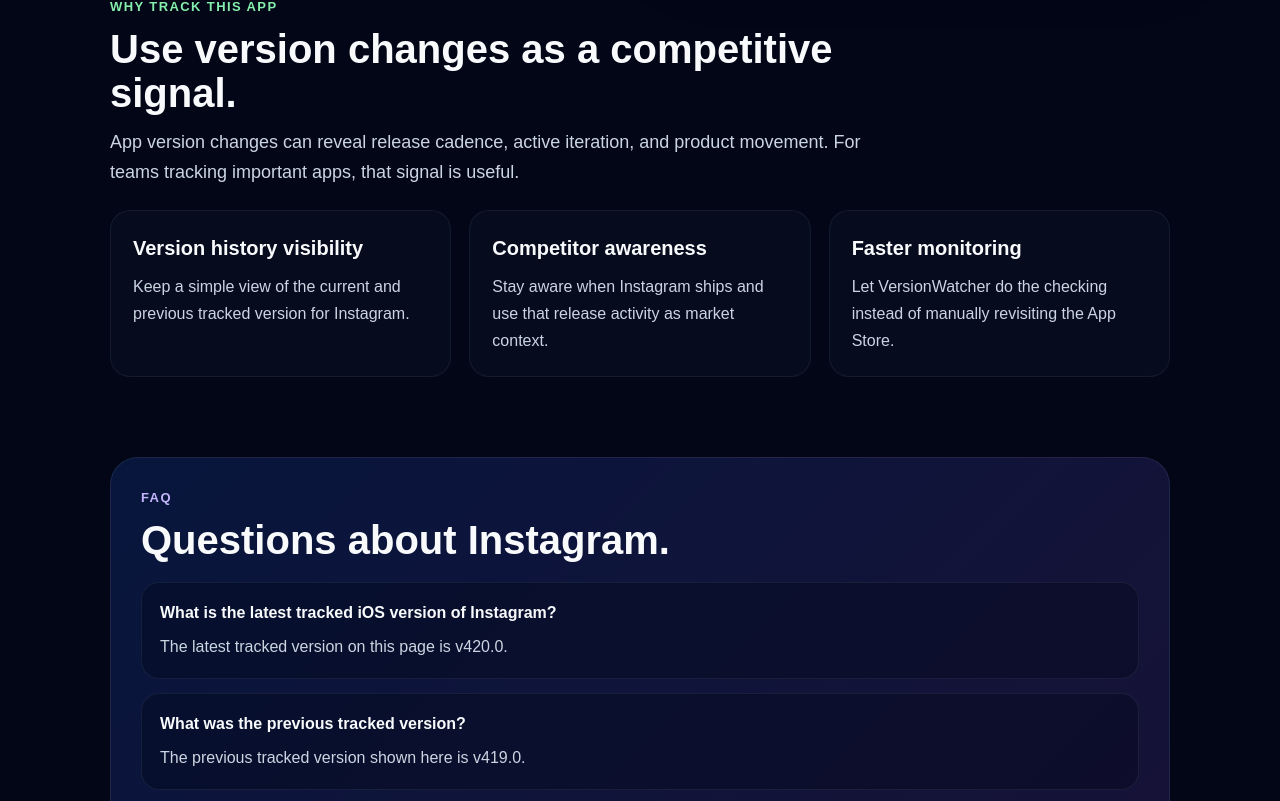
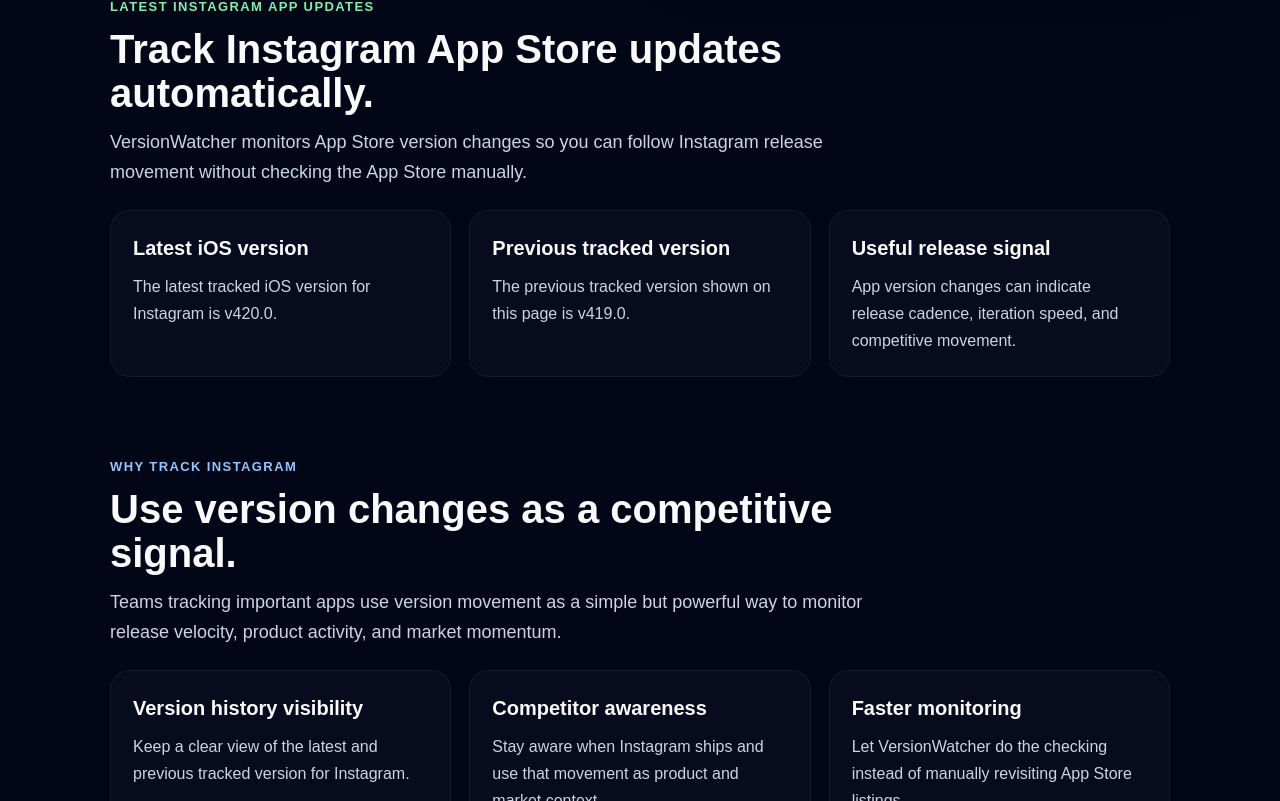
Before and after one commit to dasaa-ai/versionwatcher, a Next.js app: page /apps/instagram in a window 1280 px wide. Shown: the part 799-1600 px from the top of the page. Built offline with nearby package versions, Linux system fonts and the light colour scheme.

Commit message:
Improve dynamic app page SEO content

```diff
--- a/app/apps/[app]/page.tsx
+++ b/app/apps/[app]/page.tsx
@@ -75,6 +75,198 @@
     summary:
       "Follow Notion App Store releases and use version changes as a signal for SaaS product movement and iteration speed.",
   },
+  {
+    slug: "youtube",
+    name: "YouTube",
+    developer: "Google",
+    category: "Photo & Video",
+    latestVersion: "19.10",
+    previousVersion: "19.09",
+    releaseDate: "March 2026",
+    appStoreId: "544007664",
+    summary:
+      "Track YouTube App Store version changes and monitor release activity from one of the most widely used video apps.",
+  },
+  {
+    slug: "tiktok",
+    name: "TikTok",
+    developer: "TikTok Ltd.",
+    category: "Entertainment",
+    latestVersion: "38.7.0",
+    previousVersion: "38.6.0",
+    releaseDate: "March 2026",
+    appStoreId: "835599320",
+    summary:
+      "Track TikTok App Store updates automatically and stay aware of release cadence across a major consumer social app.",
+  },
+  {
+    slug: "telegram",
+    name: "Telegram Messenger",
+    developer: "Telegram FZ-LLC",
+    category: "Social Networking",
+    latestVersion: "10.9",
+    previousVersion: "10.8",
+    releaseDate: "March 2026",
+    appStoreId: "686449807",
+    summary:
+      "Track Telegram version history and App Store updates to monitor release patterns in messaging and social categories.",
+  },
+  {
+    slug: "discord",
+    name: "Discord",
+    developer: "Discord, Inc.",
+    category: "Social Networking",
+    latestVersion: "221.0",
+    previousVersion: "220.0",
+    releaseDate: "March 2026",
+    appStoreId: "985746746",
+    summary:
+      "Monitor Discord iOS app version changes and follow release movement across a major community platform.",
+  },
+  {
+    slug: "slack",
+    name: "Slack",
+    developer: "Slack Technologies, Inc.",
+    category: "Business",
+    latestVersion: "24.03.10",
+    previousVersion: "24.02.20",
+    releaseDate: "March 2026",
+    appStoreId: "618783545",
+    summary:
+      "Track Slack App Store updates and use version changes as a signal for business software release cadence.",
+  },
+  {
+    slug: "reddit",
+    name: "Reddit",
+    developer: "reddit",
+    category: "News",
+    latestVersion: "2026.10.0",
+    previousVersion: "2026.09.0",
+    releaseDate: "March 2026",
+    appStoreId: "1064216828",
+    summary:
+      "Monitor Reddit App Store releases and track version changes in a major content and community platform.",
+  },
+  {
+    slug: "twitter",
+    name: "X",
+    developer: "X Corp.",
+    category: "News",
+    latestVersion: "10.35",
+    previousVersion: "10.34",
+    releaseDate: "March 2026",
+    appStoreId: "333903271",
+    summary:
+      "Track X app updates automatically and monitor release cadence across a major social and news platform.",
+  },
+  {
+    slug: "facebook",
+    name: "Facebook",
+    developer: "Meta Platforms, Inc.",
+    category: "Social Networking",
+    latestVersion: "501.0",
+    previousVersion: "500.0",
+    releaseDate: "March 2026",
+    appStoreId: "284882215",
+    summary:
+      "Track Facebook version changes and follow App Store release movement across one of the largest social apps.",
+  },
+  {
+    slug: "gmail",
+    name: "Gmail - Email by Google",
+    developer: "Google",
+    category: "Productivity",
+    latestVersion: "6.0.240",
+    previousVersion: "6.0.239",
+    releaseDate: "March 2026",
+    appStoreId: "422689480",
+    summary:
+      "Monitor Gmail App Store updates and stay aware of release changes in a major productivity app.",
+  },
+  {
+    slug: "google-maps",
+    name: "Google Maps",
+    developer: "Google",
+    category: "Navigation",
+    latestVersion: "24.10",
+    previousVersion: "24.09",
+    releaseDate: "March 2026",
+    appStoreId: "585027354",
+    summary:
+      "Track Google Maps version history and App Store updates to follow a major navigation product.",
+  },
+  {
+    slug: "amazon",
+    name: "Amazon Shopping",
+    developer: "AMZN Mobile LLC",
+    category: "Shopping",
+    latestVersion: "25.6.0",
+    previousVersion: "25.5.0",
+    releaseDate: "March 2026",
+    appStoreId: "297606951",
+    summary:
+      "Monitor Amazon Shopping app updates and track release activity in one of the largest commerce apps.",
+  },
+  {
+    slug: "uber",
+    name: "Uber",
+    developer: "Uber Technologies, Inc.",
+    category: "Travel",
+    latestVersion: "3.610.100",
+    previousVersion: "3.609.100",
+    releaseDate: "March 2026",
+    appStoreId: "368677368",
+    summary:
+      "Track Uber iOS app version changes and stay aware of release movement in transportation and mobility.",
+  },
+  {
+    slug: "airbnb",
+    name: "Airbnb",
+    developer: "Airbnb, Inc.",
+    category: "Travel",
+    latestVersion: "24.11",
+    previousVersion: "24.10",
+    releaseDate: "March 2026",
+    appStoreId: "401626263",
+    summary:
+      "Monitor Airbnb App Store updates and follow release cadence across a major travel platform.",
+  },
+  {
+    slug: "dropbox",
+    name: "Dropbox: Files & Photos",
+    developer: "Dropbox, Inc.",
+    category: "Productivity",
+    latestVersion: "390.2",
+    previousVersion: "390.1",
+    releaseDate: "March 2026",
+    appStoreId: "327630330",
+    summary:
+      "Track Dropbox version changes and monitor release movement in a widely used file and productivity app.",
+  },
+  {
+    slug: "paypal",
+    name: "PayPal",
+    developer: "PayPal, Inc.",
+    category: "Finance",
+    latestVersion: "8.59.0",
+    previousVersion: "8.58.0",
+    releaseDate: "March 2026",
+    appStoreId: "283646709",
+    summary:
+      "Monitor PayPal iOS version changes and stay aware of release cadence in a major payments app.",
+  },
+  {
+    slug: "zoom",
+    name: "ZOOM Cloud Meetings",
+    developer: "Zoom Communications, Inc.",
+    category: "Business",
+    latestVersion: "6.0.1",
+    previousVersion: "6.0.0",
+    releaseDate: "March 2026",
+    appStoreId: "546505307",
+    summary:
+      "Track Zoom App Store updates and monitor business software release activity automatically.",
+  },
 ];
 
 function getApp(slug: string) {
@@ -96,6 +288,7 @@
   if (!entry) {
     return {
       title: "App not found | VersionWatcher",
+      description: "The requested app page could not be found.",
     };
   }
 
@@ -236,7 +429,7 @@
                 maxWidth: 760,
               }}
             >
-              {entry.name} latest iOS version tracker.
+              {entry.name} iOS app version history and update tracker.
             </h1>
 
             <p
@@ -379,7 +572,69 @@
                 letterSpacing: 1.4,
               }}
             >
-              Why track this app
+              Latest {entry.name} app updates
+            </div>
+
+            <h2
+              style={{
+                fontSize: 40,
+                fontWeight: 900,
+                lineHeight: 1.1,
+                margin: "0 0 12px",
+              }}
+            >
+              Track {entry.name} App Store updates automatically.
+            </h2>
+
+            <p
+              style={{
+                color: "#cbd5e1",
+                fontSize: 18,
+                lineHeight: 1.7,
+              }}
+            >
+              VersionWatcher monitors App Store version changes so you can follow {entry.name} release
+              movement without checking the App Store manually.
+            </p>
+          </div>
+
+          <div className="grid3">
+            <div className="card">
+              <div className="cardTitle">Latest iOS version</div>
+              <div className="cardText">
+                The latest tracked iOS version for {entry.name} is v{entry.latestVersion}.
+              </div>
+            </div>
+
+            <div className="card">
+              <div className="cardTitle">Previous tracked version</div>
+              <div className="cardText">
+                The previous tracked version shown on this page is v{entry.previousVersion}.
+              </div>
+            </div>
+
+            <div className="card">
+              <div className="cardTitle">Useful release signal</div>
+              <div className="cardText">
+                App version changes can indicate release cadence, iteration speed, and competitive movement.
+              </div>
+            </div>
+          </div>
+        </section>
+
+        <section style={{ marginTop: 80 }}>
+          <div style={{ maxWidth: 760, marginBottom: 22 }}>
+            <div
+              style={{
+                fontSize: 13,
+                color: "#93c5fd",
+                fontWeight: 800,
+                marginBottom: 10,
+                textTransform: "uppercase",
+                letterSpacing: 1.4,
+              }}
+            >
+              Why track {entry.name}
             </div>
 
             <h2
@@ -400,8 +655,8 @@
                 lineHeight: 1.7,
               }}
             >
-              App version changes can reveal release cadence, active iteration, and
-              product movement. For teams tracking important apps, that signal is useful.
+              Teams tracking important apps use version movement as a simple but powerful way
+              to monitor release velocity, product activity, and market momentum.
             </p>
           </div>
 
@@ -409,21 +664,21 @@
             <div className="card">
               <div className="cardTitle">Version history visibility</div>
               <div className="cardText">
-                Keep a simple view of the current and previous tracked version for {entry.name}.
+                Keep a clear view of the latest and previous tracked version for {entry.name}.
               </div>
             </div>
 
             <div className="card">
               <div className="cardTitle">Competitor awareness</div>
               <div className="cardText">
-                Stay aware when {entry.name} ships and use that release activity as market context.
+                Stay aware when {entry.name} ships and use that movement as product and market context.
               </div>
             </div>
 
             <div className="card">
               <div className="cardTitle">Faster monitoring</div>
               <div className="cardText">
-                Let VersionWatcher do the checking instead of manually revisiting the App Store.
+                Let VersionWatcher do the checking instead of manually revisiting App Store listings.
               </div>
             </div>
           </div>
@@ -469,12 +724,12 @@
               <div className="faqCard">
                 <div className="faqQ">What is the latest tracked iOS version of {entry.name}?</div>
                 <div className="faqA">
-                  The latest tracked version on this page is v{entry.latestVersion}.
+                  The latest tracked version shown on this page is v{entry.latestVersion}.
                 </div>
               </div>
 
               <div className="faqCard">
-                <div className="faqQ">What was the previous tracked version?</div>
+                <div className="faqQ">What was the previous tracked version of {entry.name}?</div>
                 <div className="faqA">
                   The previous tracked version shown here is v{entry.previousVersion}.
                 </div>
@@ -483,14 +738,14 @@
               <div className="faqCard">
                 <div className="faqQ">Can I track {entry.name} automatically?</div>
                 <div className="faqA">
-                  Yes. With VersionWatcher, you can monitor {entry.name} and receive alerts when its App Store version changes.
+                  Yes. With VersionWatcher, you can monitor {entry.name} and receive alerts whenever its App Store version changes.
                 </div>
               </div>
 
               <div className="faqCard">
-                <div className="faqQ">Who is this useful for?</div>
+                <div className="faqQ">Why monitor {entry.name} app updates?</div>
                 <div className="faqA">
-                  This is useful for product managers, ASO teams, founders, agencies, and anyone monitoring important iOS apps.
+                  Monitoring {entry.name} updates helps product teams, founders, agencies, and ASO teams stay aware of release movement and market activity.
                 </div>
               </div>
             </div>
```
